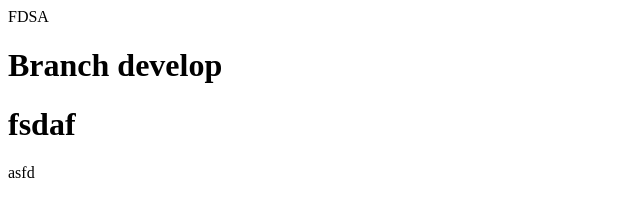
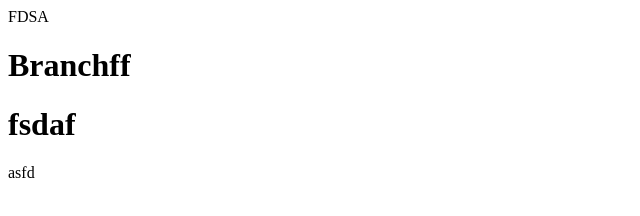
Before and after one commit to gustavo-eng/branch, a plain HTML site: page index.html in a window 1280 px wide. Shown: the whole page, without its empty margins (0-640 px from the left). Drawn offline with Linux system fonts and the light colour scheme.

Commit message:
conflito1

```diff
--- a/index.html
+++ b/index.html
@@ -9,7 +9,7 @@
     <div class="teste">FDSA
 
     </div>
-    <h1>Branch develop</h1>
+    <h1>Branchff</h1>
     <h1>fsdaf</h1>
     asfd
 </body>
```
